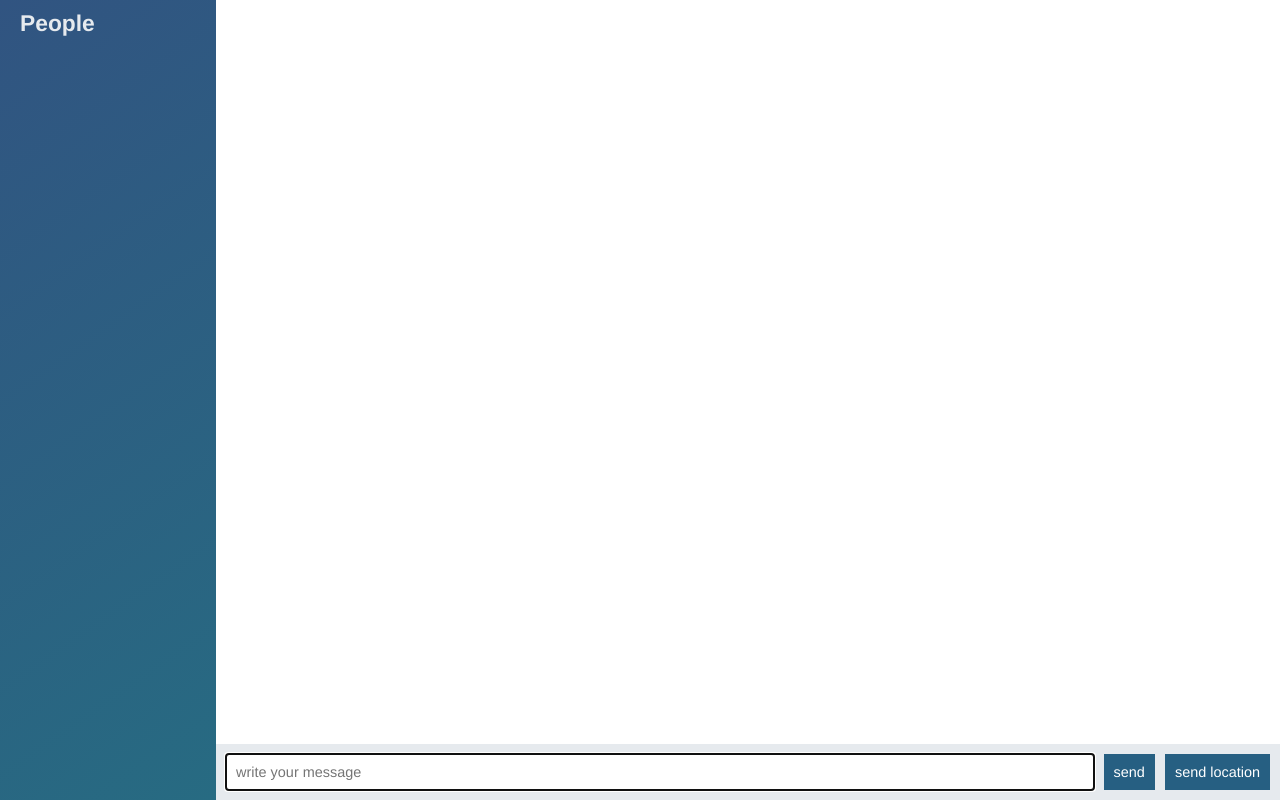
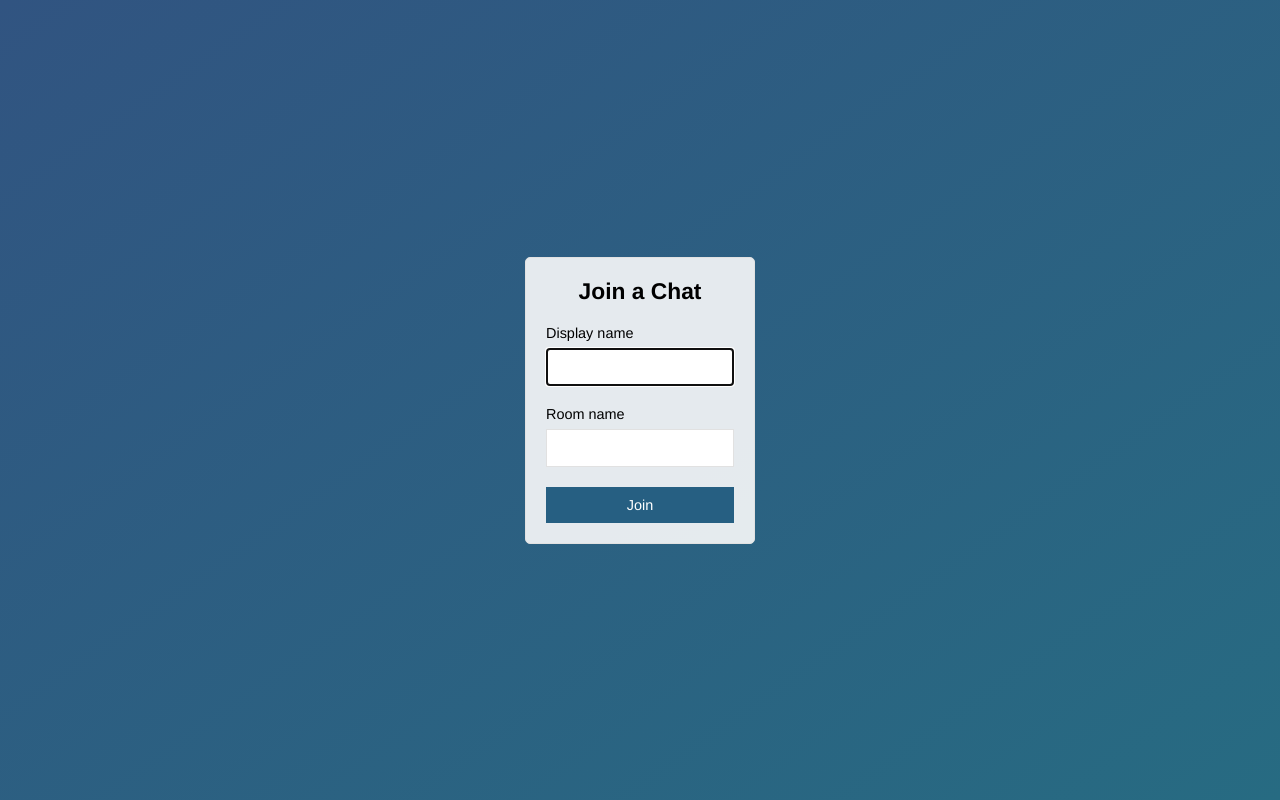
Before and after one commit to tejas8448/node-chat-app, a website: page public/index.html in a window 1280 px wide. Drawn offline with nearby package versions, Linux system fonts and the light colour scheme; no server answers.

Commit message:
add join page that submits to chat.html

```diff
--- a/public/index.html
+++ b/public/index.html
@@ -5,55 +5,27 @@
     <meta name="viewport" content="width=device-width, initial-scale=1.0">
     <meta http-equiv="X-UA-Compatible" content="ie=edge">
     <link rel="stylesheet" href="/css/styles.css">
-    <title>Chat-app</title>
+    <title>Join Chat</title>
 </head>
-<body class="chat">
-    <div class="chat__sidebar">
-        <h3>People</h3>
-        <div id="users"></div>
+<body class="centered-form">
+    <form action="/chat.html">
+    <div class="centered-form__form">
+        <div class="form-field">
+            <h3>Join a Chat</h3>
+        </div>
+        <div class="form-field">
+            <label for="">Display name</label>
+            <input type="text" name="name" autofocus />
+        </div>
+        <div class="form-field">
+                <label for="">Room name</label>
+                <input type="text" name="room"/>
+        </div>
+
+        <div class="form-field">
+            <button>Join</button>
+        </div>
     </div>
-
-    <div class="chat__main">
-            <ol id="messages" class="chat__messages"></ol>
-
-            <div class="chat__footer">
-                    <form id="msg-form">
-                            <input type="text" name="message" placeholder="write your message" autofocus autocomplete="off" />
-                            <button >send</button>
-                         </form>
-                        <button id="send-location">send location</button>
-            </div>
-
-    </div>
-    <script id="message-template" type="text/template">
-       <li class="message">
-           <div class="message__title">
-               <h4> {{from}} </h4>
-               <span> {{createdAt}} </span>
-           </div>
-           <div class="message__body">
-               <p> {{text}} </p>
-           </div>
-       </li>
-    </script>
-    <script id="location-message-template" type="text/template">
-        <li class="message">
-            <div class="message__title">
-                <h4> {{from}} </h4>
-                <span> {{createdAt}} </span>
-            </div>
-            <div class="message__body">
-                <p>
-                    <a href= "{{url}}" target = "_blank">My current location</a>
-                </p>
-            </div>
-        </li>
-     </script>
-
-    <script src="/socket.io/socket.io.js"></script>
-    <script src="/js/libs/jquery.min.js"></script>
-    <script src="/js/libs/moment.js"></script>
-    <script src="/js/libs/mustache.js"></script>
-    <script src="/js/index.js" ></script>
+</form>
 </body>
 </html>
```
Also changed, not shown: public/chat.html (added, +59 -0 lines), public/js/chat.js (renamed from public/js/index.js).
